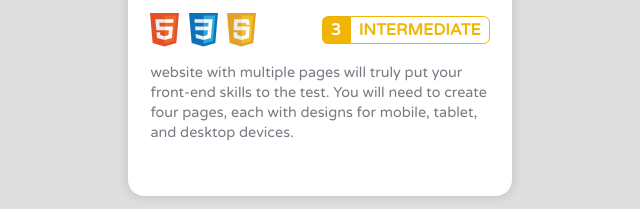
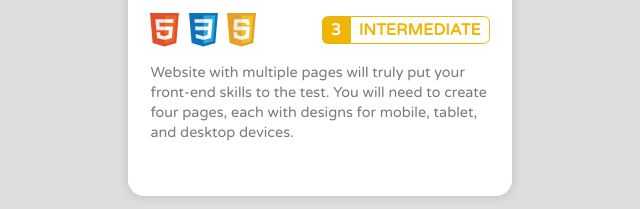
Before and after one commit to ShukurIsmoilov/frontend-mentor-challanges, a plain HTML site: page index.html in a window 1280 px wide. Shown: the part 908-1117 px from the top of the page, 320-960 px from the left. Drawn offline with Linux system fonts and the light colour scheme.

Commit message:
index.html update

```diff
--- a/index.html
+++ b/index.html
@@ -148,7 +148,7 @@
                 </li>
               </ul>
               <p class="card-content-description">
-                website with multiple pages will truly put your front-end skills
+                Website with multiple pages will truly put your front-end skills
                 to the test. You will need to create four pages, each with
                 designs for mobile, tablet, and desktop devices.
               </p>
```
